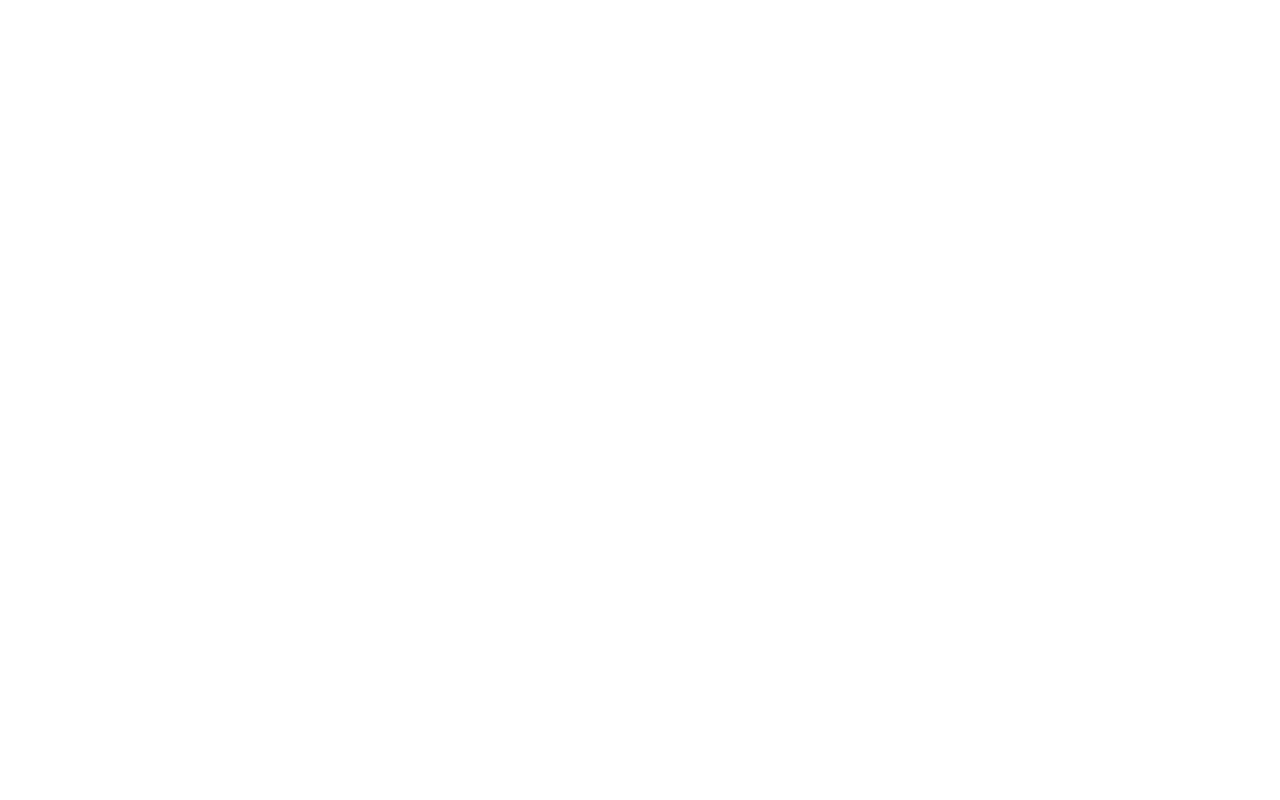
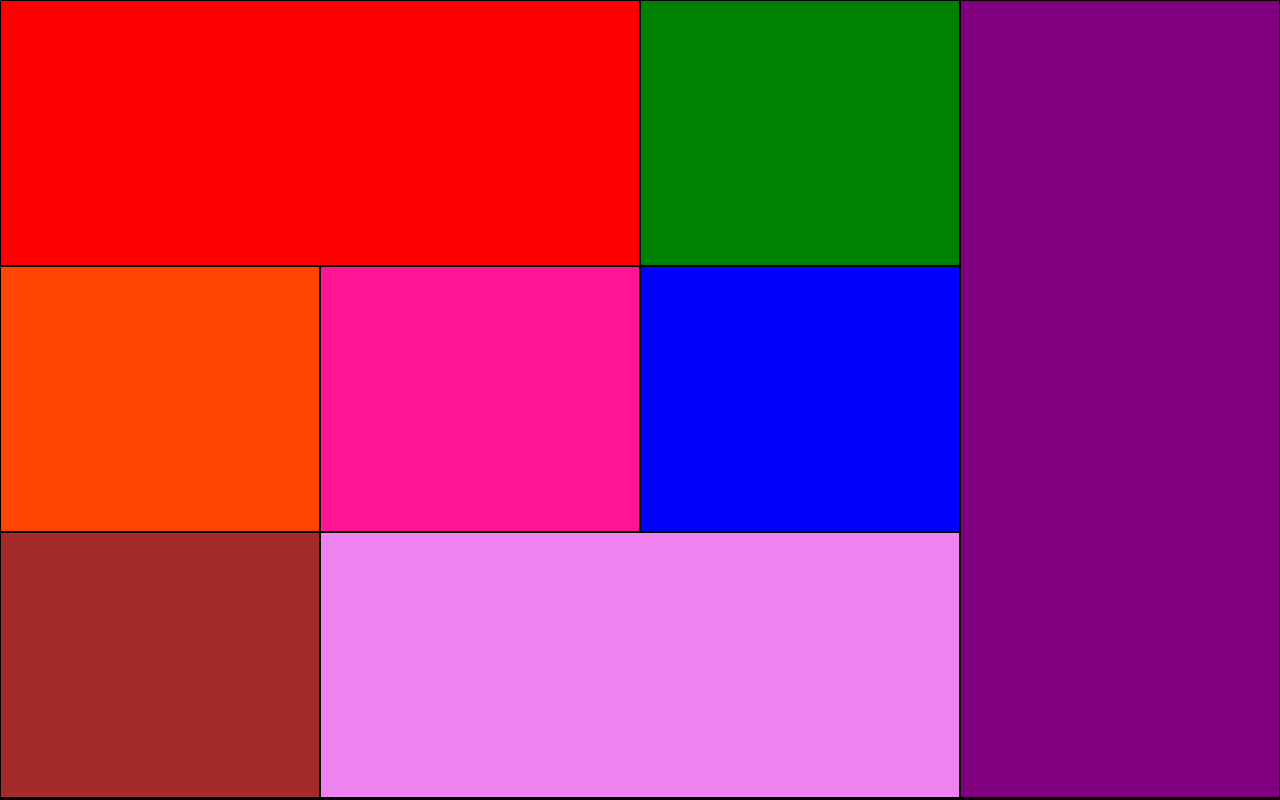
Before and after one commit to LithiraJK/ITS1119-Assignment-03, a plain HTML site: page pages/case-06.html in a window 1280 px wide. Drawn offline with Linux system fonts and the light colour scheme.

Commit message:
added case-01, case-05, case-06

```diff
--- a/pages/case-06.html
+++ b/pages/case-06.html
@@ -3,9 +3,88 @@
 <head>
     <meta charset="UTF-8">
     <meta name="viewport" content="width=device-width, initial-scale=1.0">
-    <title>Document</title>
+    <title>Case-06</title>
+    <style>
+        *{
+            margin:0;
+        }
+
+        .container{
+            display: grid;
+            grid-template-columns: repeat(4,1fr);
+            grid-template-rows: repeat(3,1fr);
+            width: 100vw;
+            height: 100vh;
+
+
+        }
+
+        .box{
+            border: 1px solid black;
+
+
+        }
+
+        #box-1{
+            background-color: #FE0000;
+            grid-column: 1/3;
+        }
+        #box-2{
+            background-color: #008001;
+        }
+        #box-3{
+            background-color: #FF4500;
+        }
+        #box-4{
+            background-color: #81007F;
+            grid-row:1/4;
+            grid-column: 4;
+        }
+        #box-5{
+            background-color: #FF1494;
+        }
+        #box-6{
+            background-color: #0000FE;
+        }
+        #box-7{
+            background-color: #A52B2A;
+        }
+        #box-8{
+            background-color: #EE82EF;
+            grid-column: 2/4;
+        }
+        #box-9{
+            background-color: #4B0081;
+        }
+        #box-10{
+            background-color: #FED700;
+
+        }
+        #box-11{
+            background-color: #609DA0;
+        }
+        #box-12{
+            background-color: #00FFFF;
+        }
+
+    </style>
 </head>
 <body>
+    <div class="container">
+       <div class="box" id="box-1"></div>
+       <div class="box" id="box-2"></div>
+       <div class="box" id="box-3"></div>
+       <div class="box" id="box-4"></div>
+       <div class="box" id="box-5"></div>
+       <div class="box" id="box-6"></div>
+       <div class="box" id="box-7"></div>
+       <div class="box" id="box-8"></div>
+       <div class="box" id="box-9"></div>
+       <div class="box" id="box-10"></div>
+       <div class="box" id="box-11"></div>
+       <div class="box" id="box-12"></div>
+    </div>
+
 
 </body>
 </html>
```
Also changed, not shown: pages/case-01.html (+43 -16 lines), pages/case-05.html (+68 -0 lines).
